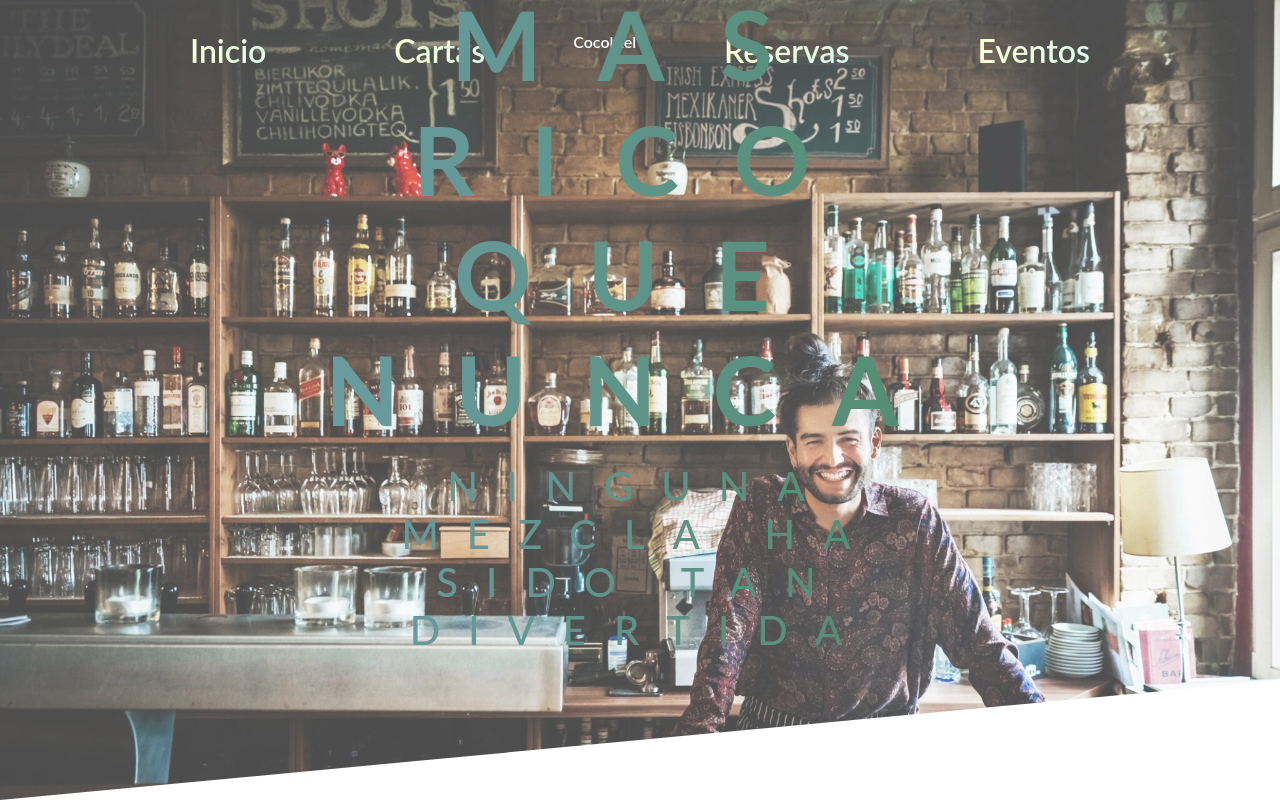
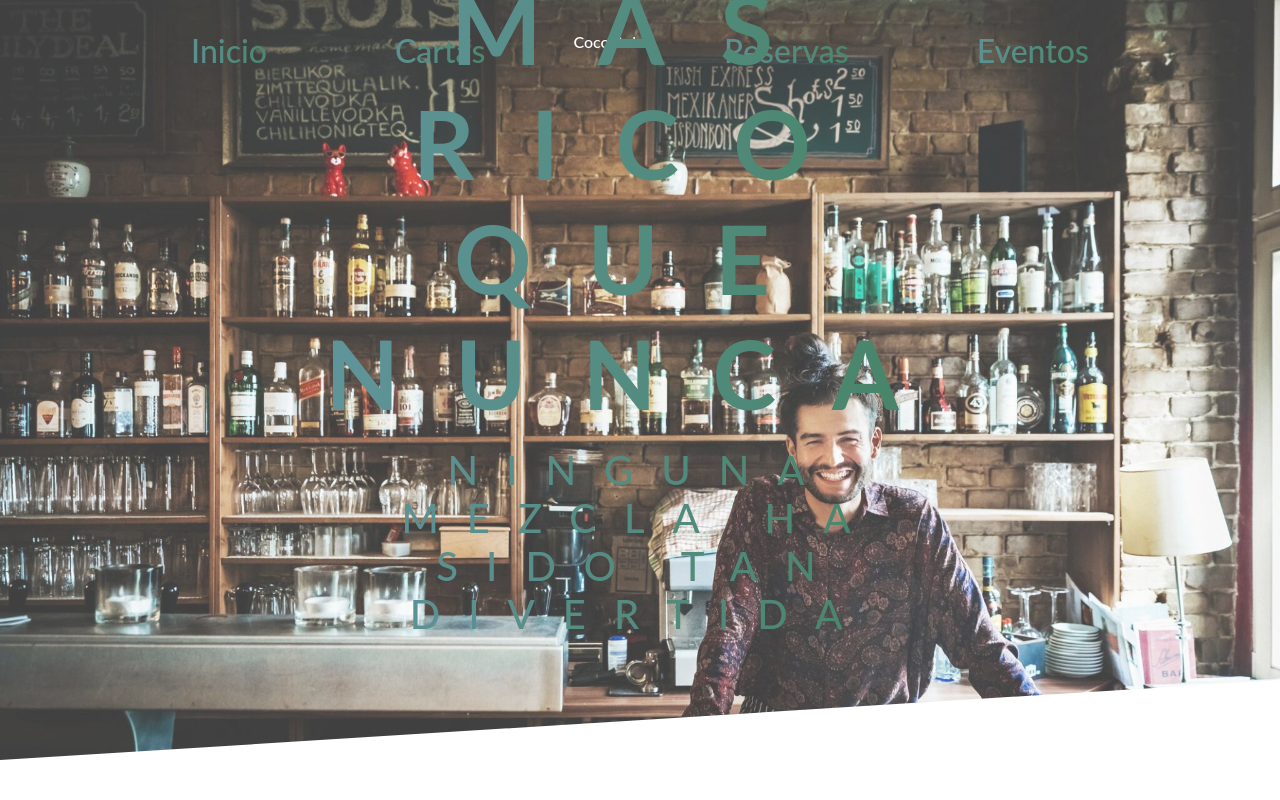
Before and after one commit to iancarlo0/iancarlo0, a website: page index.html in a window 1280 px wide. Drawn offline with Linux system fonts and the light colour scheme.

Commit message:
commit 4

```diff
--- a/main.css
+++ b/main.css
@@ -14,8 +14,8 @@ li a:before {
   left: 0;
   width: 100%;
   height: 100%;
-  border-top: 2px solid #FDF1B4;
-  border-bottom: 2px solid #FDF1B4;
+  border-top: 2px solid #095a31;
+  border-bottom: 2px solid #2b717a;
   border-radius: 5px;
   transform: scaleY(2);
   opacity: 0;
@@ -64,12 +64,11 @@ li a:hover:after {
   height: 5rem;
   font-size: 24px !important;
   text-align: center;
-  font-weight: 600;
+  font-weight: 550;
   box-sizing: border-box;
   -webkit-box-sizing: border-box;
   -moz-box-sizing: border-box;
   margin-bottom: 10rem;
-
 }
 
 .menu_items ul {
@@ -94,7 +93,7 @@ li a:hover:after {
   font-size: 32px;
   display: block;
   text-decoration: none;
-  background-image: linear-gradient(to right, #feffbb, #c5f8e7);
+  background-image: linear-gradient(to right, #2b717a, #095a31);
   -webkit-background-clip: text;
   color: transparent;
 }
@@ -105,13 +104,14 @@ li a:hover:after {
 }
 
 .header_info {
-  height: 100vh;
+  height: 95vh;
   background-image: url("img/img1.jpg");
   background-size: cover;
   background-position: top;
   position: relative;
   clip-path: polygon(0 0, 100% 0, 100% 85vh, 0 100%);
-  opacity: 0.7;
+  opacity: 0.75; /* para que la imagen se ve mas guay */
+
 }
 
 
```
Also changed, not shown: index.html (+0 -1 lines).
